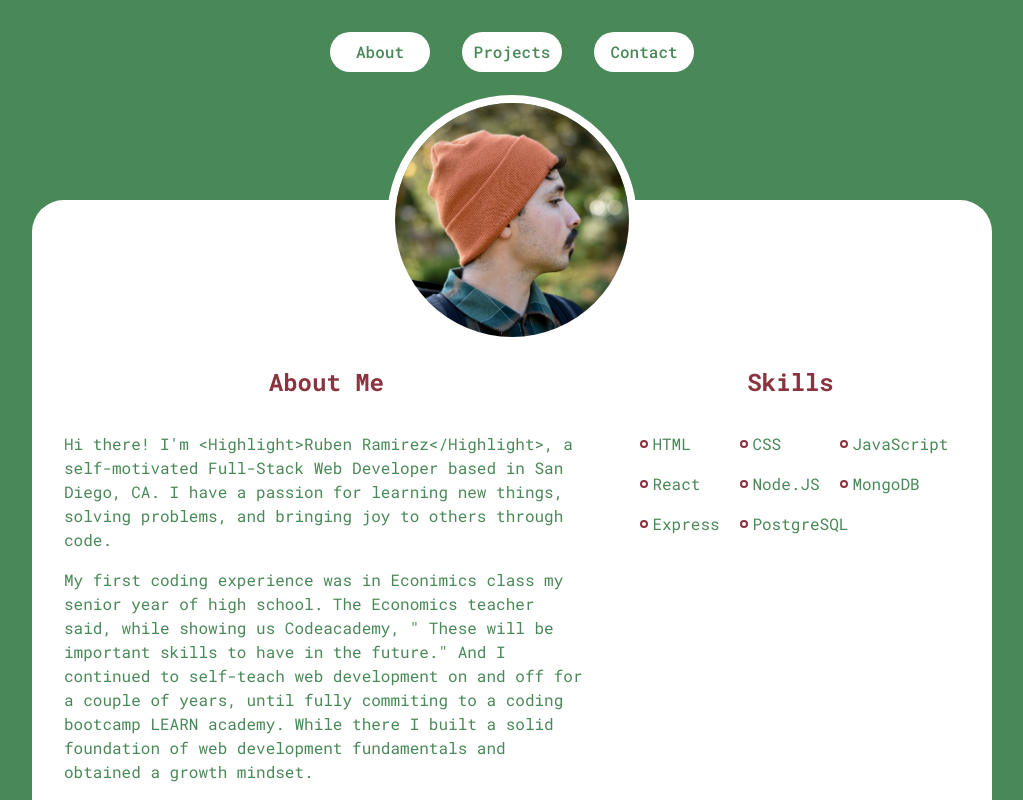
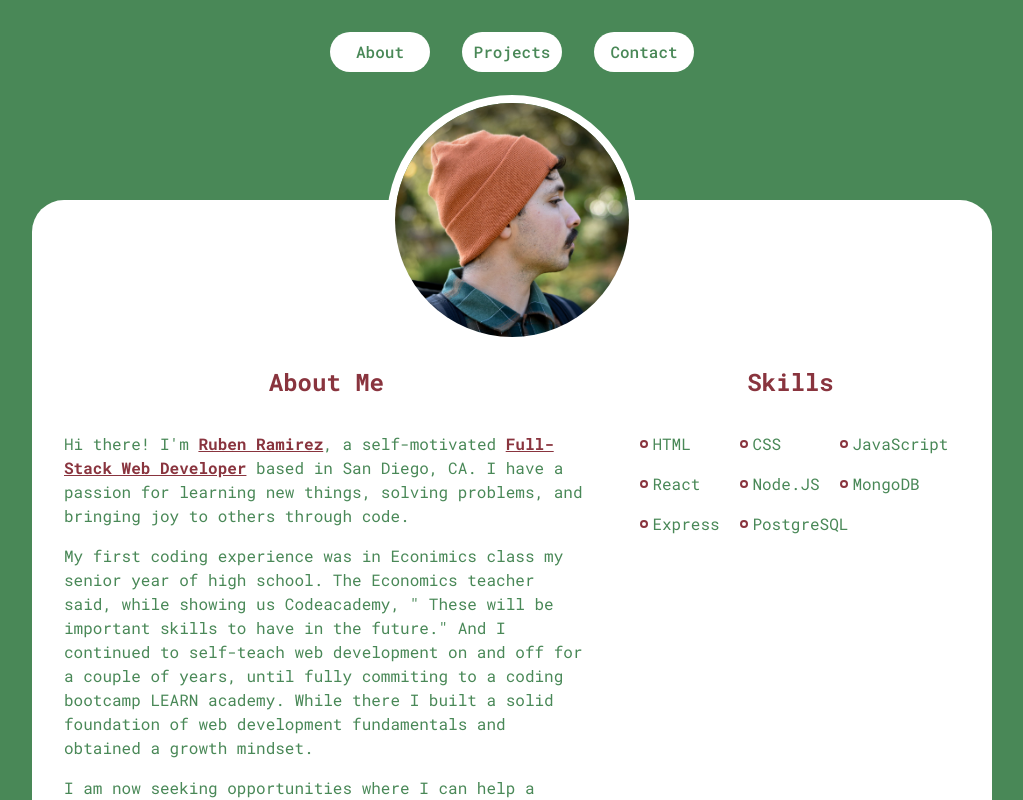
Before and after one commit to rramirez216/rubenramirezdev, a React (Create React App) app: page / in a window 1280 px wide. Shown: the top 800 px of the page, without its empty margins (128-1151 px from the left). Built offline with nearby package versions, Linux system fonts and the light colour scheme.

Commit message:
more laptop and desktop styling added

```diff
--- a/src/components/About.js
+++ b/src/components/About.js
@@ -13,6 +13,9 @@ export const About = () => {
 
       <ParagraphWrapper>
         <Heading>About Me</Heading>
+        <Paragraph>
+          Hi there! I'm <Highlight>Ruben Ramirez</Highlight>, a self-motivated <Highlight>Full-Stack Web Developer</Highlight> based in San Diego, CA. I have a passion for learning new things, solving problems, and bringing joy to others through code.
+        </Paragraph>
         {aboutParagraphs.map((p, i) => <Paragraph key={i}>{p}</Paragraph>)}
       </ParagraphWrapper>
       <SkillsWrapper>
@@ -89,6 +92,7 @@ const Paragraph = styled.p`
 const Highlight = styled.span`
   font-weight: 700;
   color: hsl(353, 45%, 37%);
+  text-decoration: underline;
 `
 
 const SkillList = styled.ul`
--- a/src/components/Contact.js
+++ b/src/components/Contact.js
@@ -81,4 +81,5 @@ const CopyButton = styled(Copy)`
   width: 32px;
   height: 32px;
   color: #8a343e;
+  cursor: pointer;
 `
--- a/src/data/data.js
+++ b/src/data/data.js
@@ -25,7 +25,6 @@ const skills = [' HTML', ' CSS', ' JavaScript', ' React', ' Node.JS', ' MongoDB'
 
 const aboutParagraphs =
   [
-    `Hi there! I'm <Highlight>Ruben Ramirez</Highlight>, a self-motivated Full-Stack Web Developer based in San Diego, CA. I have a passion for learning new things, solving problems, and bringing joy to others through code.`,
     `My first coding experience was in Econimics class my senior year of high school. The Economics teacher said, while showing us Codeacademy, " These will be important skills to have in the future." And I continued to self-teach web development on and off for a couple of years, until fully commiting to a coding bootcamp LEARN academy. While there I built a solid foundation of web development fundamentals and obtained a growth mindset.`,
     'I am now seeking opportunities where I can help a company achieve their goals, while also improving my skills and knowledge as a developer.',
     'Lastly, when not coding I enjoy immersing myself in video games, swimming, visiting the beach, and exploring new creative interests.'
```
